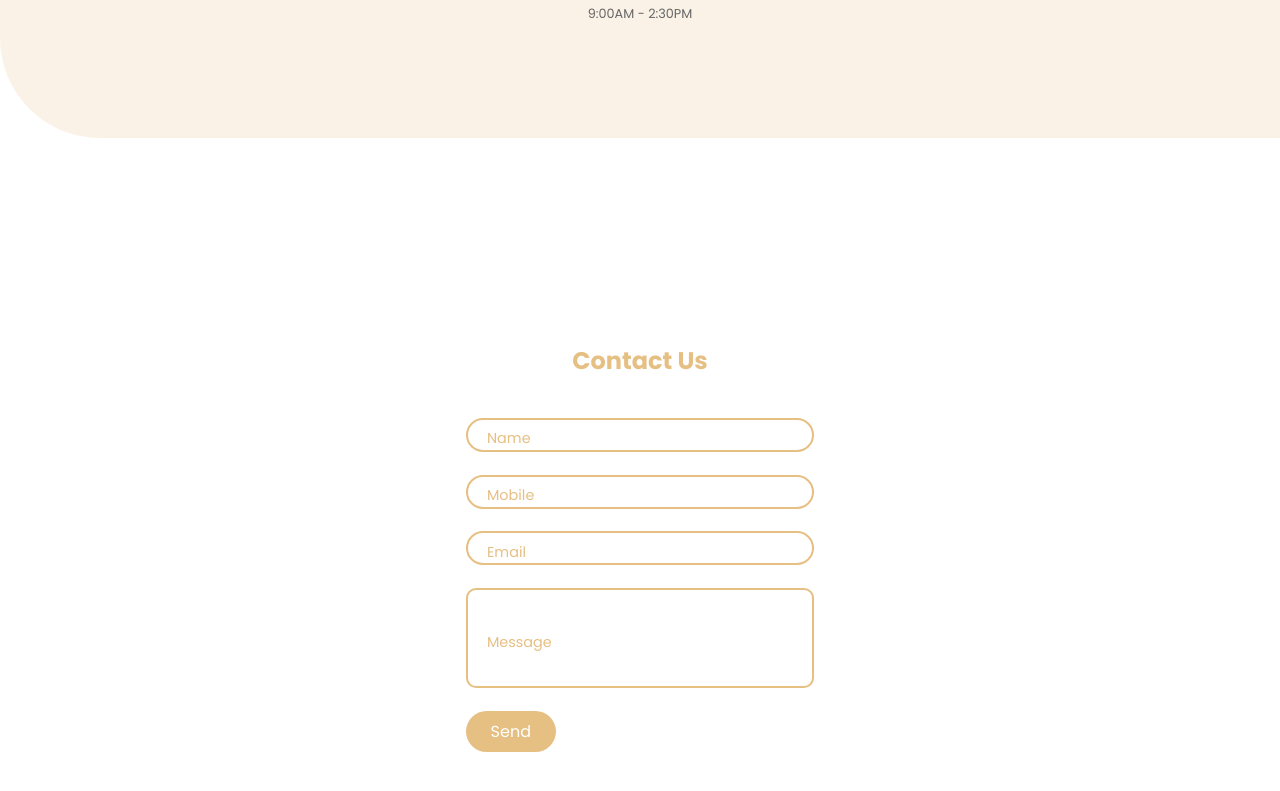
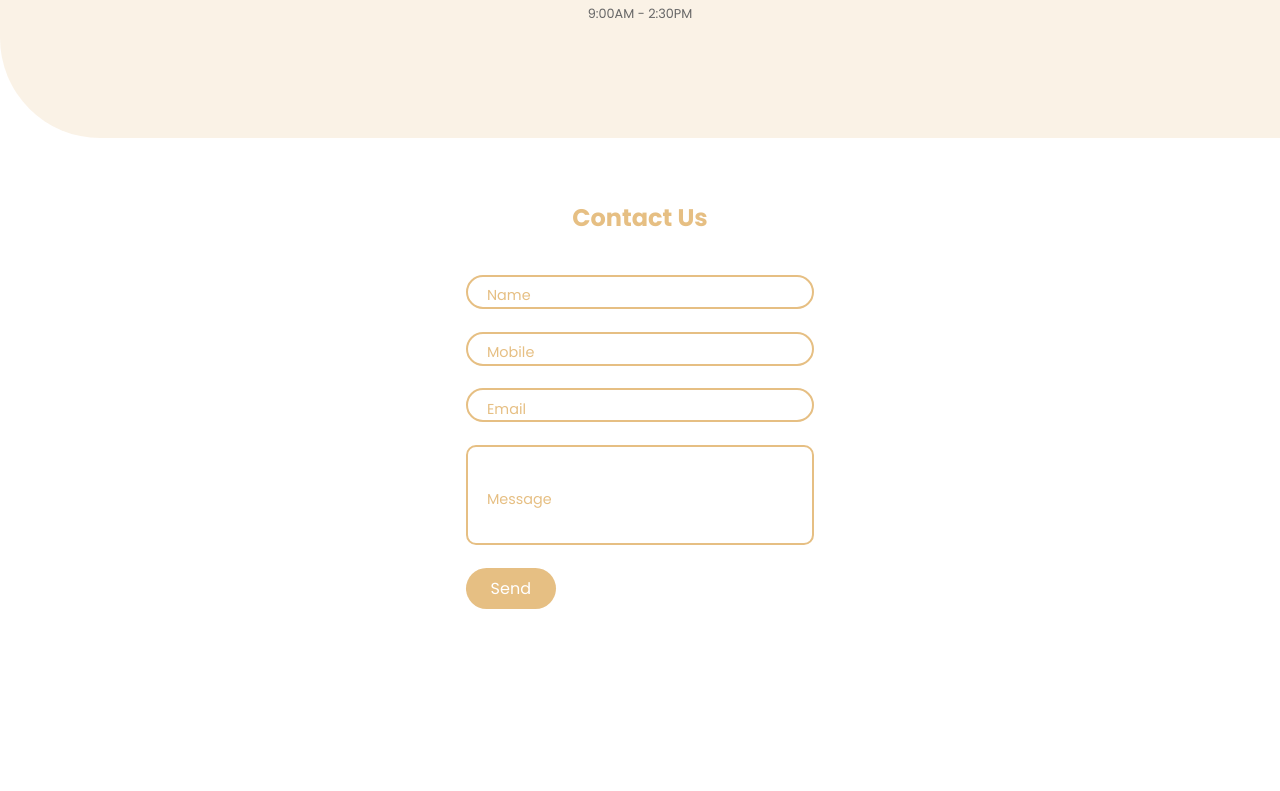
Before and after one commit to auauwolff/tap-grind, a plain HTML site: page index.html in a window 1280 px wide. Shown: the part 1948-2739 px from the top of the page. After the commit the page ends 2582 px from the top, so only its background shows below. Drawn offline with Linux system fonts and the light colour scheme.

Commit message:
first comt

```diff
--- a/css/_contactus.scss
+++ b/css/_contactus.scss
@@ -11,9 +11,9 @@ input, textarea{
 
 .modal-form{
    // position: fixed;
-    top: 0;
-    left: 0;
-    height: 100vh;
+    // top: 0;
+    // left: 0;
+    //height: 100vh;
     width: 100%;
     display: flex;
     justify-content: center;
@@ -28,7 +28,7 @@ input, textarea{
 
 
     .modal{
-     position: relative;
+     //position: relative;
         //background-color: #6700ee;
        // box-shadow: 0 0 20px 1px rgba(0, 0, 0, 0.1);
         width: 100%;
@@ -36,8 +36,8 @@ input, textarea{
         justify-content: space-evenly;
         align-items: center;
         flex-direction: column;
-        border-radius: 1em;
-        padding: 0px 70px 25px 70px;
+       // border-radius: 1em;
+        padding: 40px 70px 25px 70px;
 
                 @include for-tablet-landscape-up{
                   width: 70%;
--- a/css/_header.scss
+++ b/css/_header.scss
@@ -4,11 +4,16 @@ header
   top: 0;
   left: 0;
   width: 100%;
-  padding: 40px 80px;
+  padding: 40px 50px;
   z-index: 1000;
   display: flex;
   justify-content: space-between;
   align-items: center;
+
+            @include for-desktop-up{
+                padding: 40px 80px;
+            }
+
 
         .logo{
                 cursor: pointer;
--- a/css/_social.scss
+++ b/css/_social.scss
@@ -2,7 +2,7 @@
 {
   position: absolute;
   z-index: 10;
-  bottom: 20px;
+  bottom: 50px;
   display: flex;
   justify-content: center;
   align-items: center;
```
Also changed, not shown: css/style.css.
